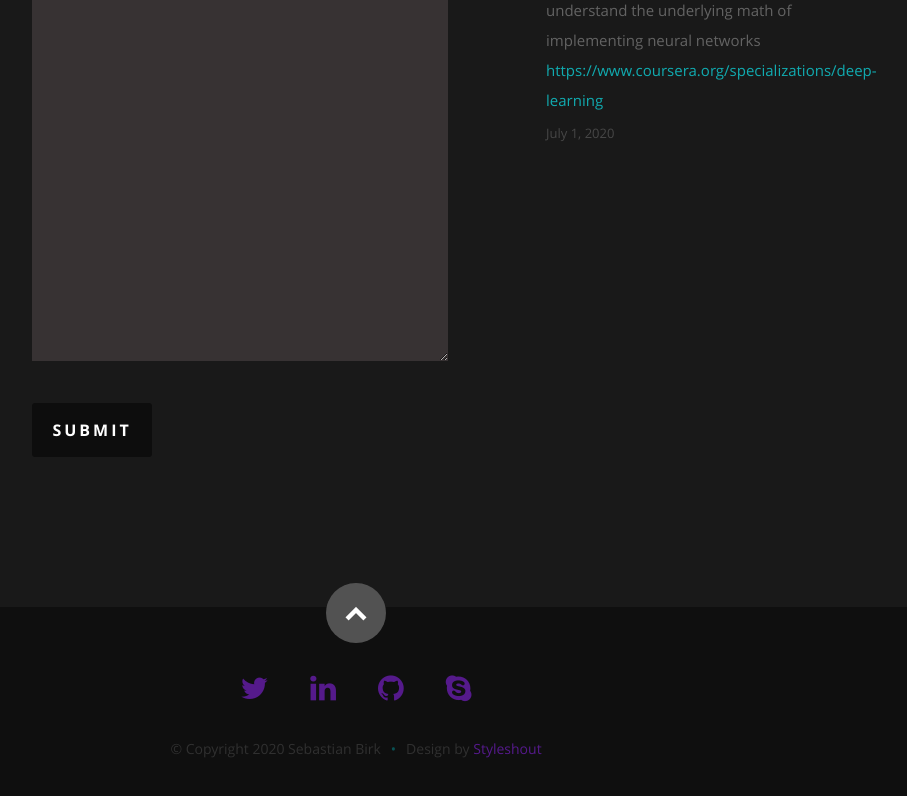
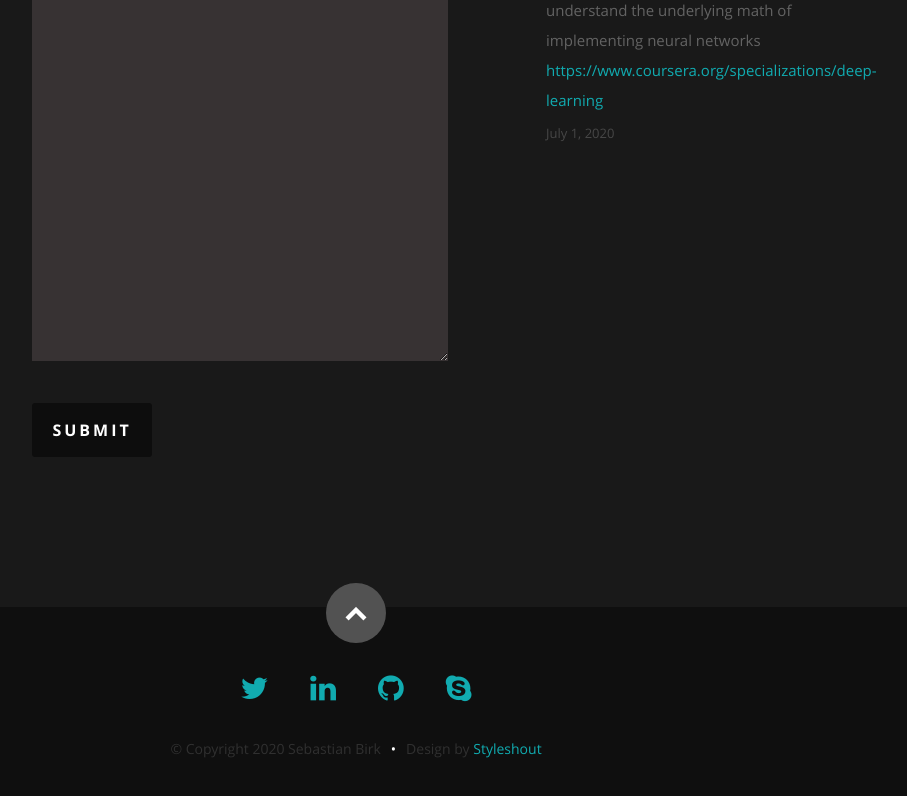
Before and after one commit to sebastianbirk/sbirk-portfolio-website, a React (Create React App) app: page / in a window 1280 px wide. Shown: the part 5492-6288 px from the top of the page, without its empty margins (284-1191 px from the left). Built offline with nearby package versions, Linux system fonts and the light colour scheme.

Commit message:
Change color of links and fonts

```diff
--- a/public/css/layout.css
+++ b/public/css/layout.css
@@ -940,7 +940,7 @@ footer {
    position: relative;
 }
 
-footer a, footer a:visited { color: #551A8B; }
+footer a, footer a:visited { color: #11ABB0; }
 footer a:hover, footer a:focus { color: #fff; }
 
 /* copyright */
@@ -961,7 +961,7 @@ footer .copyright li:before {
     content: "\2022";
     padding-left: 10px;
     padding-right: 10px;
-    color: #095153;
+    color: #fff;
 }
 footer .copyright  li:first-child:before {
     display: none;
```
